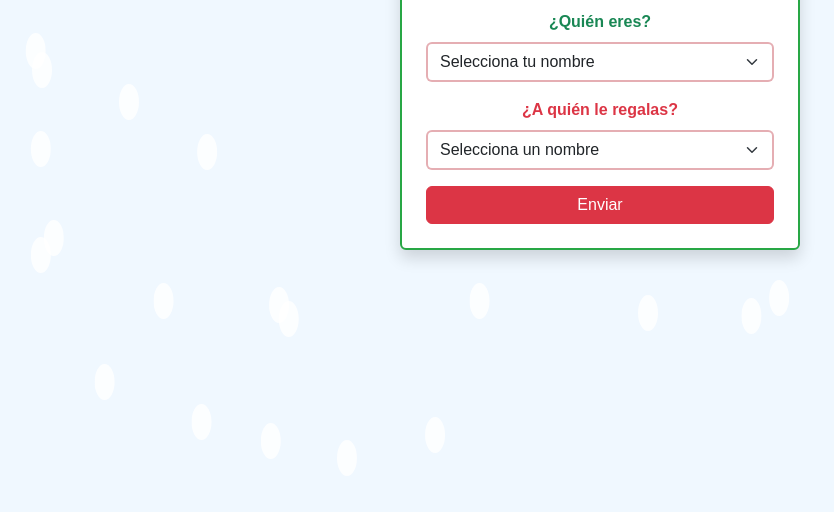
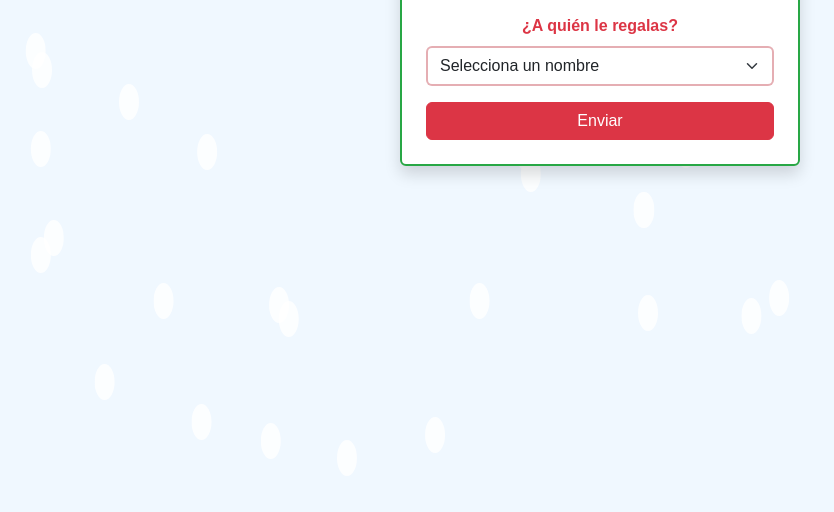
Before and after one commit to Elvis2025/NoTieneAngelito, a plain HTML site: page index.html in a window 1280 px wide. Shown: the part 319-831 px from the top of the page, without its empty margins (40-874 px from the left). Drawn offline with nearby package versions, Linux system fonts and the light colour scheme.

Commit message:
Formularion un poco mas arriba

```diff
--- a/style.css
+++ b/style.css
@@ -16,7 +16,7 @@ body {
 
 .form-container {
     position: fixed; /* Fija el contenedor en la pantalla */
-    top: 50%; /* Ajusta según tu diseño */
+    top: 40%; /* Ajusta según tu diseño */
     left: 50%;
     transform: translate(-50%, -50%); /* Centra el formulario en la pantalla */
     width: 90%;
```
